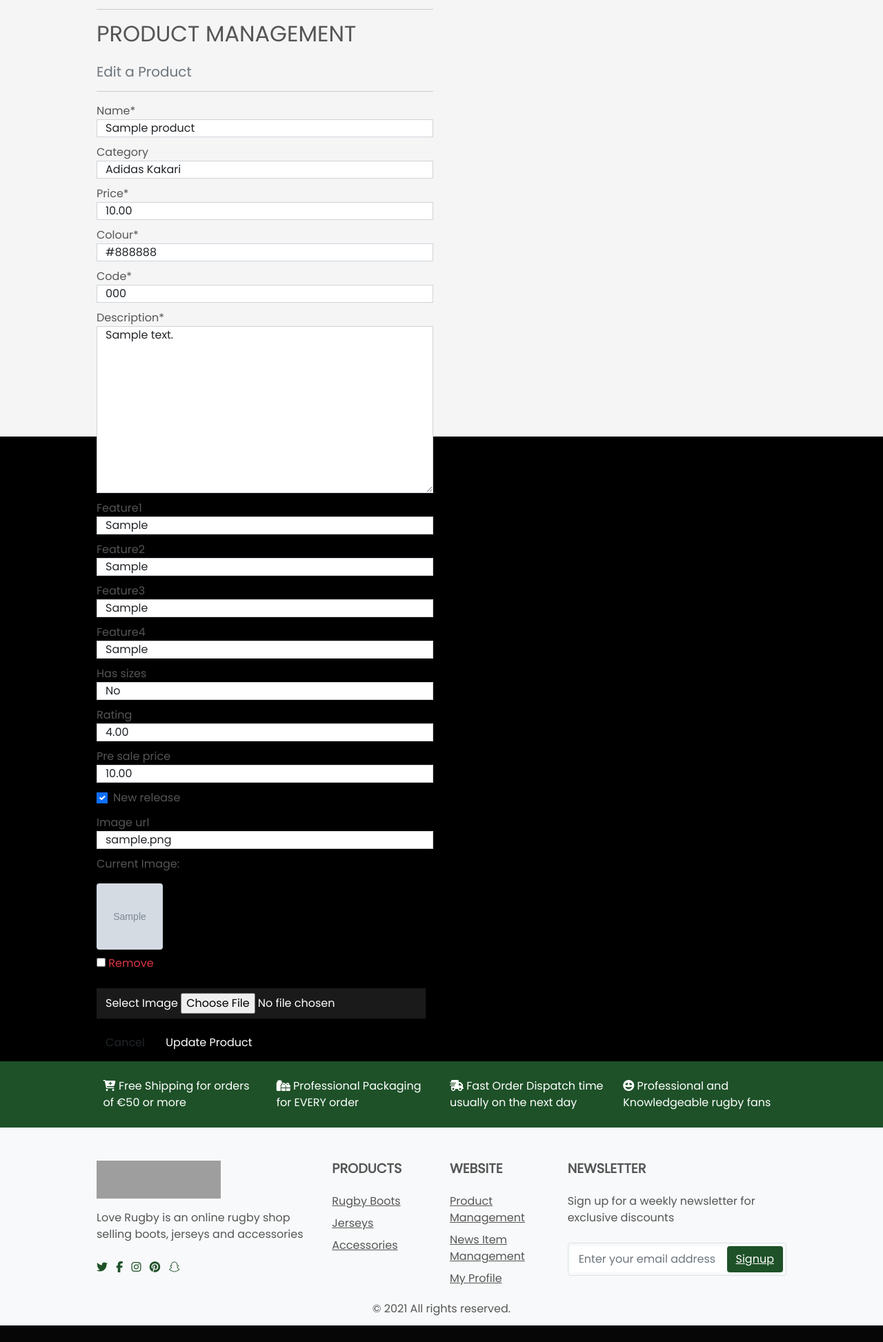
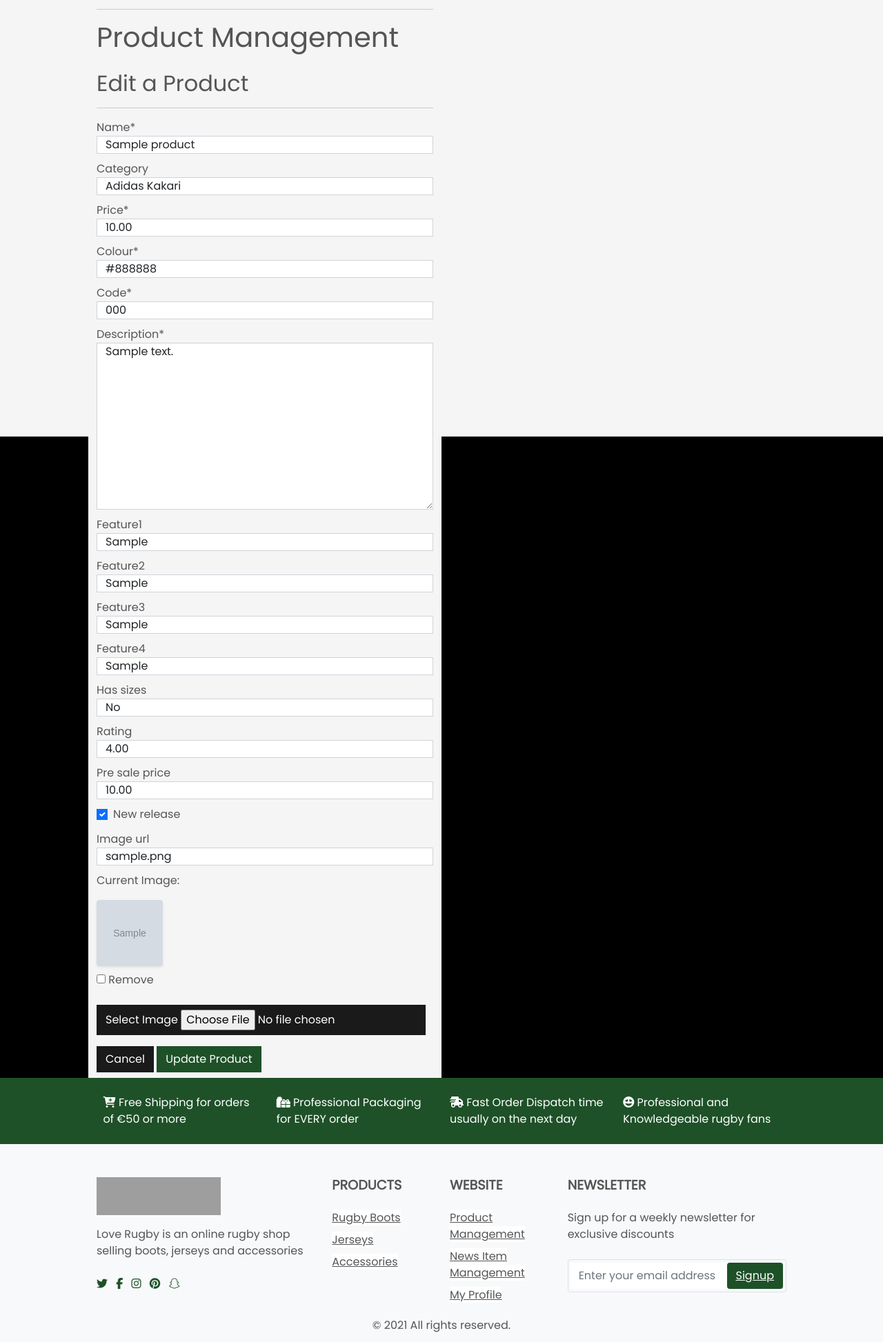
Before and after one commit to pmeeny/CI-MS4-LoveRugby, a Django app: page /products/edit/1/ in a window 1280 px wide. Shown: the part 167-2113 px from the top of the page at 69% size. Before the commit the page ends 2089 px from the top, so only its background shows below. Run offline with Django 3.2, Linux system fonts and the light colour scheme; a user stored in the database is signed in; data comes from the database, SQL or seed files in the repository; tables that the repository leaves empty hold one stand-in row (values such as "Sample post"); grey boxes marked "Sample" are stand-in pictures; parts of the project's set-up code (start-up, migrations or seed data) failed here and were passed over; some libraries are stand-ins or nearby versions; grey boxes are pictures that could not be loaded.

Commit message:
refactor: Wave accessibility fixes/css class/color changes

```diff
--- a/home/templates/home/index.html
+++ b/home/templates/home/index.html
@@ -20,21 +20,21 @@
         <img src="{{ MEDIA_URL }}home/rugby_boots.jpg" class="carousel-image d-block w-100" alt="rugby boots">
         <div class="carousel-caption ">
             <h1 class="text-white ">Rugby Boots</h1>
-            <p class="d-none d-md-inline text-white">Find our collection of <a href="{% url 'products' %}?category=adidas_kakari,adidas_malice">boots</a></p>
+            <p class="d-none d-md-inline text-white">View our collection of boots</p>
         </div>
       </div>
       <div class="carousel-item">
         <img src="{{ MEDIA_URL }}home/rugby_scrum.jpg" class="carousel-image d-block w-100" alt="rugby scrum">
         <div class="carousel-caption  ">
             <h1 class="text-white">Jerseys</h1>
-            <p class="d-none d-md-inline text-white">Find our collection of <a href="{% url 'products' %}?category=leinster,munster,ulster">jerseys</a></p>
+            <p class="d-none d-md-inline text-white">View our collection of jerseys</p>
         </div>
       </div>
       <div class="carousel-item">
         <img src="{{ MEDIA_URL }}home/rugby_ball.jpg" class="carousel-image d-block w-100" alt="rugby ball">
         <div class="carousel-caption ">
             <h1 class="text-white">News</h1>
-            <p class="d-none d-md-inline text-white">Keep up to date with our <a href="{% url 'news_items' %}">news</a></p>
+            <p class="d-none d-md-inline text-white">Keep up to date with our news</p>
         </div>
       </div>
     </div>
--- a/products/templates/products/add_product.html
+++ b/products/templates/products/add_product.html
@@ -37,8 +37,8 @@
                                         {% endif %}
                                     {% endfor %}
                                     <div class="text-right">
-                                        <a class="btn red-btn rounded-0" href="{% url 'products' %}">Cancel</a>
-                                        <button class="btn green-btn rounded-0" type="submit">Add Product</button>
+                                        <a class="btn black-btn" href="{% url 'products' %}">Cancel</a>
+                                        <button class="btn green-btn" type="submit">Add Product</button>
                                     </div>
                                 </form>
                             </div>
--- a/products/templates/products/custom_widget_templates/custom_clearable_file_input.html
+++ b/products/templates/products/custom_widget_templates/custom_clearable_file_input.html
@@ -1,17 +1,19 @@
 {% if widget.is_initial %}
     <p>{{ widget.initial_text }}:</p>
-    <a href="{{ widget.value.url }}">
-        <img width="96" height="96" class="rounded shadow-sm" src="{{ widget.value.url }}">
+    <a href="{{ widget.value.url }}" id="image">
+        <img width="96" height="96" class="rounded shadow-sm" src="{{ widget.value.url }}" alt="product image">
+        <label hidden for="image">Image</label>
     </a>
     {% if not widget.required %}
         <div class="custom-control custom-checkbox mt-2">
             <input class="custom-control-input" type="checkbox" name="{{ widget.checkbox_name }}" id="{{ widget.checkbox_id }}">
-            <label class="custom-control-label text-danger" for="{{ widget.checkbox_id }}">{{ widget.clear_checkbox_label }}</label>
+            <label class="custom-control-label" for="{{ widget.checkbox_id }}">{{ widget.clear_checkbox_label }}</label>
         </div>
     {% endif %}<br>
     {{ widget.input_text }}
 {% endif %}
 <span class="btn black-btn rounded-0">
+    <label hidden for="new-image">Image</label>
     Select Image <input id="new-image" type="{{ widget.type }}" name="{{ widget.name }}"{% include "django/forms/widgets/attrs.html" %}>
 </span>
 <strong><p class="text-danger" id="filename"></p></strong>
--- a/products/templates/products/edit_product.html
+++ b/products/templates/products/edit_product.html
@@ -15,14 +15,14 @@
         <div class="row">
             <div class="col-12 col-md-6">
                 <hr>
-                <h2 class="logo-font mb-4">Product Management</h2>
-                <h5 class="text-muted">Edit a Product</h5>
+                <h1 class="font-black-bg mb-4">Product Management</h1>
+                <h2 class="font-black-bg">Edit a Product</h2>
                 <hr>
             </div>
         </div>
 
         <div class="row">
-            <div class="col-12 col-md-6">
+            <div class="col-12 col-md-6 edit-product">
                 <form method="POST" action="{% url 'edit_product' product.id %}" class="form mb-2" enctype="multipart/form-data">
                     {% csrf_token %}
                     {% for field in form %}
@@ -33,8 +33,8 @@
                         {% endif %}
                     {% endfor %}
                     <div class="text-right">
-                        <a class="btn btn-outline-black rounded-0" href="{% url 'products' %}">Cancel</a>
-                        <button class="btn btn-black rounded-0" type="submit">Update Product</button>
+                        <a class="btn black-btn rounded-0" href="{% url 'products' %}">Cancel</a>
+                        <button class="btn green-btn rounded-0" type="submit">Update Product</button>
                     </div>
                 </form>
             </div>
--- a/profiles/forms.py
+++ b/profiles/forms.py
@@ -31,4 +31,4 @@ class UserProfileForm(forms.ModelForm):
                     placeholder = placeholders[field]
                 self.fields[field].widget.attrs['placeholder'] = placeholder
             self.fields[field].widget.attrs['class'] = 'profile-form-input'
-            self.fields[field].label = False
+            self.fields[field].label = True
--- a/profiles/static/profiles/css/profile.css
+++ b/profiles/static/profiles/css/profile.css
@@ -5,11 +5,11 @@
 }
 
 #profile-update-form .form-control {
-    color: #000;
+    color: #000 !important;
 }
 
 #profile-update-form input::placeholder {
-    color: #aab7c4;
+    color: #212529;
 }
 
 #id_default_country,
@@ -18,5 +18,5 @@
 }
 
 #id_default_country option:first-child {
-    color: #aab7c4;
+    color: #212529;
 }
--- a/static/css/base.css
+++ b/static/css/base.css
@@ -13,7 +13,7 @@ body {
     background-size: cover;
 }
 a {
-    color: #4285F4;
+    color: #0B51C1;
 }
 .section-holder{
 	padding: 50px 10px;
@@ -81,7 +81,17 @@ body {
 }
 .font-black {
     color: #555555;
+    background-color: white;
 }
+.font-black-bg {
+    color: #555555;
+    background-color: whitesmoke;
+}
+
+.edit-product{
+    background-color: whitesmoke;
+}
+
 /* Product Detail page */
 .product-name{
     font-size: 1.8rem;
@@ -153,7 +163,7 @@ body {
     border-radius: 25px;
 }
 .carousel-image {
-   filter: brightness(50%);
+   filter: brightness(30%);
 }
 .text-white {
     color: white;
@@ -251,8 +261,8 @@ input[name='q']::placeholder {
 
 /* News */
 .card-img-top {
-    width: 400px ;
-    height: 400px ;
+    width: 300px ;
+    height: 300px ;
     border: 0;
     margin: auto;
     margin-bottom: 10px;
--- a/templates/base.html
+++ b/templates/base.html
@@ -187,7 +187,7 @@
     <div class="container pt-5">
       <div class="row">
         <!-- Logo and social media links -->
-        <div class="col-lg-4 col-md-12 mb-4 mb-lg-0"><img src="{{ MEDIA_URL }}logo/logo_grey.png" alt="website logo" class="mb-3 logo">
+        <div class="col-lg-4 col-md-12 mb-4 mb-lg-0"><img src="{{ MEDIA_URL }}logo/logo_grey.png" alt="website logo grey" class="mb-3 logo">
           <p class="">Love Rugby is an online rugby shop selling boots, jerseys and accessories</p>
           <ul class="list-inline mt-4">
             <li class="list-inline-item"><a href="http://www.twitter.com" target="_blank" rel="noreferrer" aria-label="Go to our twitter page (opens in new tab)" title="twitter"><i class="dark-green fa fa-twitter"></i></a></li>
```
Also changed, not shown: products/templates/products/products.html (+4 -6 lines), templates/allauth/account/password_reset.html (+6 -11 lines), templates/allauth/account/password_reset_done.html (+4 -7 lines).
